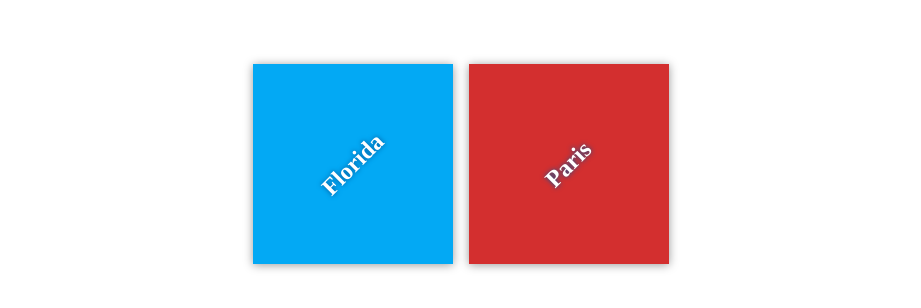
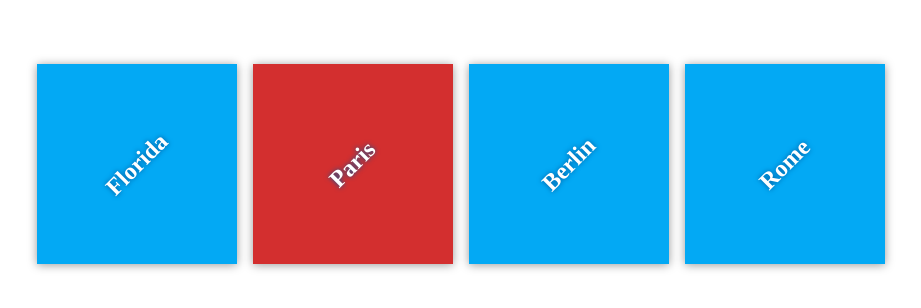
Before and after one commit to florianbuguet/my-travel-plans, a plain HTML site: page index.html in a window 1280 px wide. Shown: the part 236-544 px from the top of the page, without its empty margins (179-1100 px from the left). Drawn offline with Linux system fonts and the light colour scheme; files that its build step writes are made by us from their sources.

Commit message:
Add h2 sections

```diff
--- a/index.html
+++ b/index.html
@@ -17,7 +17,14 @@
             <div class="destination" id="paris">
                 <h2>Paris</h2>
             </div>
-        </div>
+
+            <div class="destination" id="berlin">
+                <h2>Berlin</h2>
+            </div>
+
+            <div class="destination" id="rome">
+                <h2>Rome</h2>
+            </div>
     </div>
 
 </body>
```
